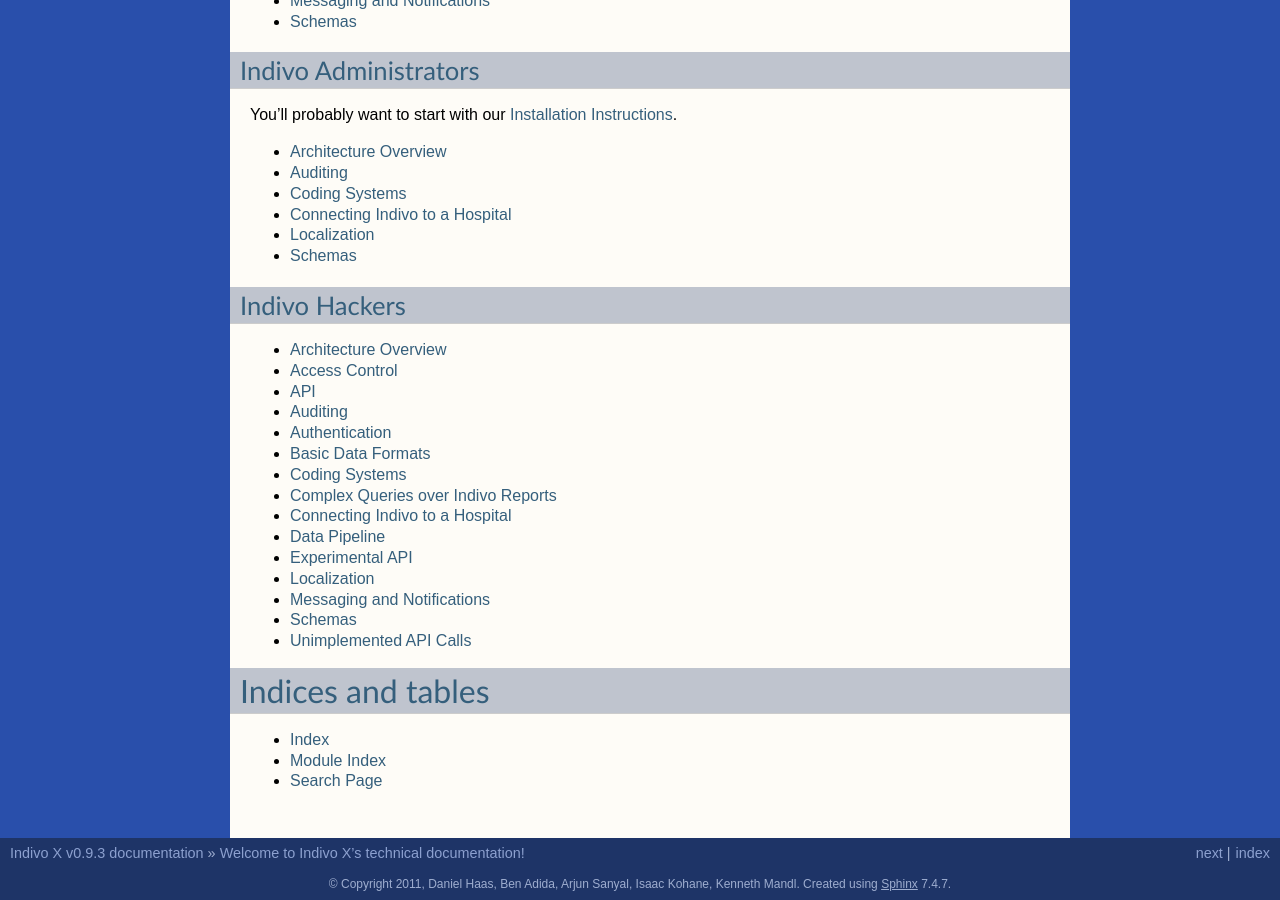
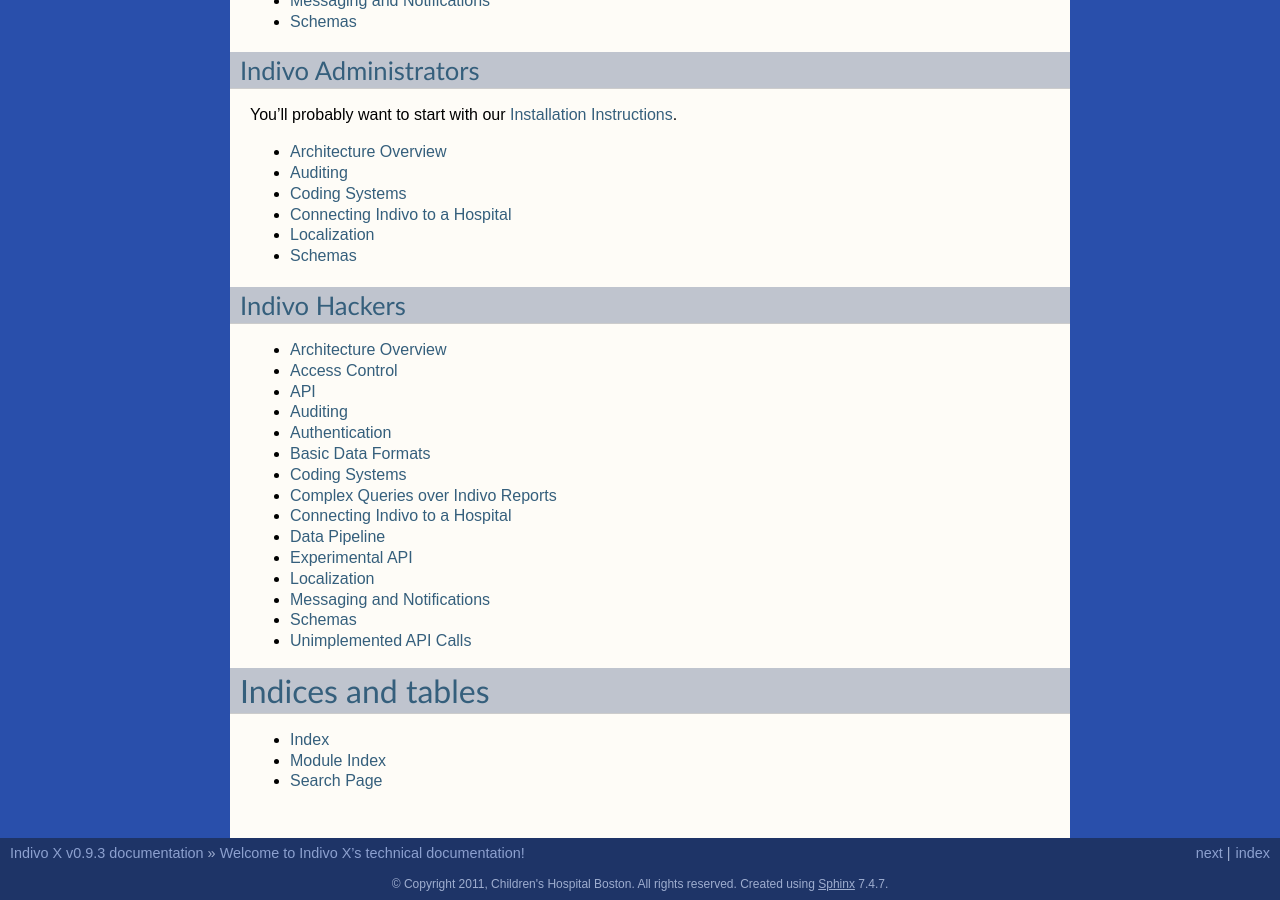
Before and after one commit to chb/indivo_server, a Sphinx documentation site: the page built from doc/sphinx/source/index.rst, in a window 1280 px wide and 900 px high, scrolled down 1099 px. Built offline with Sphinx 7.4.7, drawn with Linux system fonts in a browser that asks for light colours; pages that are not in the unit, such as notebooks, are missing from menus.

Commit message:
Updated licensing in README, added a copy of the GPL, updated copyright on documentation.

```diff
--- a/doc/sphinx/source/conf.py
+++ b/doc/sphinx/source/conf.py
@@ -78,7 +78,7 @@
 
 # General information about the project.
 project = u'Indivo X'
-copyright = u'2011, Daniel Haas, Ben Adida, Arjun Sanyal, Isaac Kohane, Kenneth Mandl'
+copyright = u"2011, Children's Hospital Boston. All rights reserved"
 
 from version import INDIVO_SERVER_VERSION, INDIVO_SERVER_RELEASE
 # The version info for the project you're documenting, acts as replacement for
```
Also changed, not shown: LICENSE.txt (added), 1 other file.
